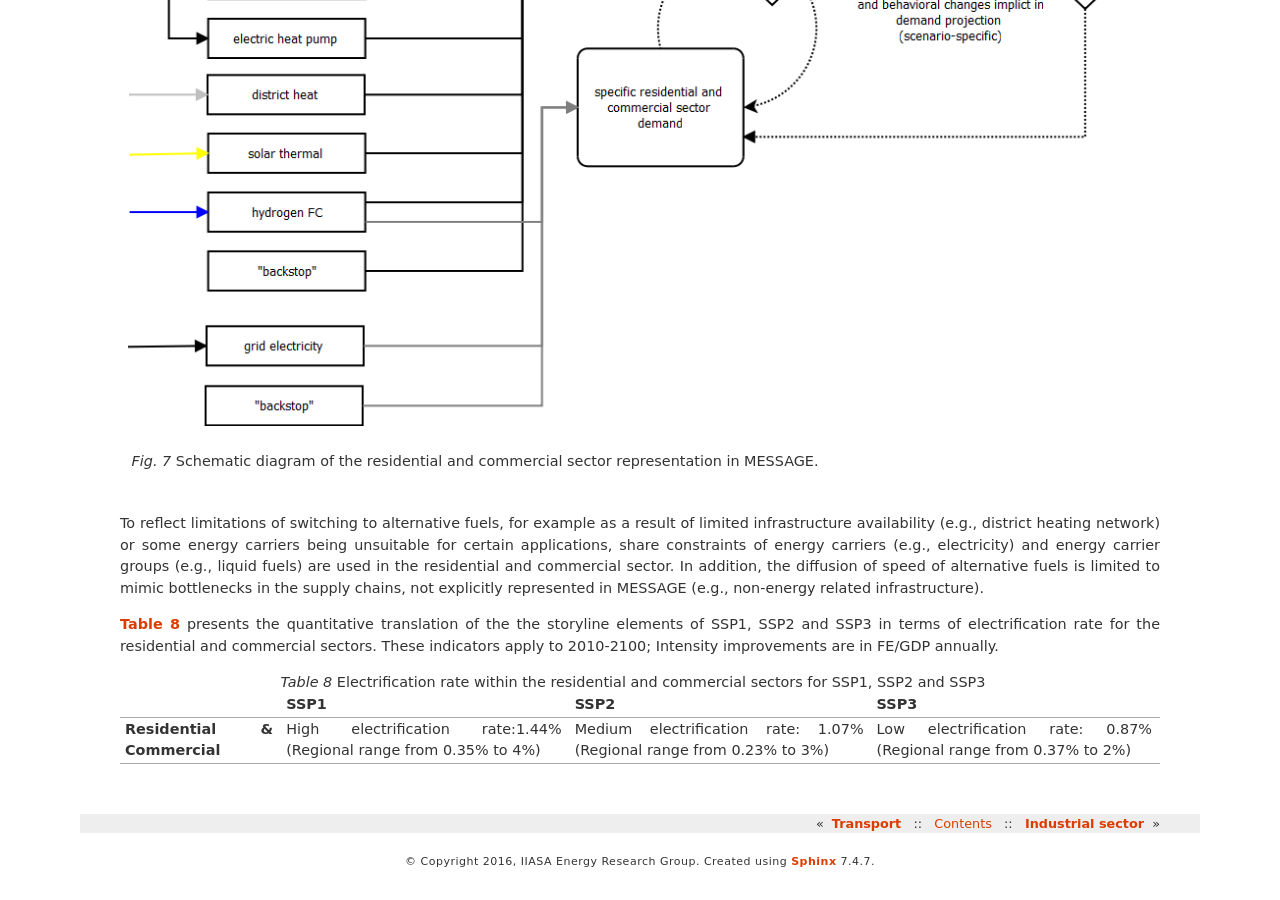
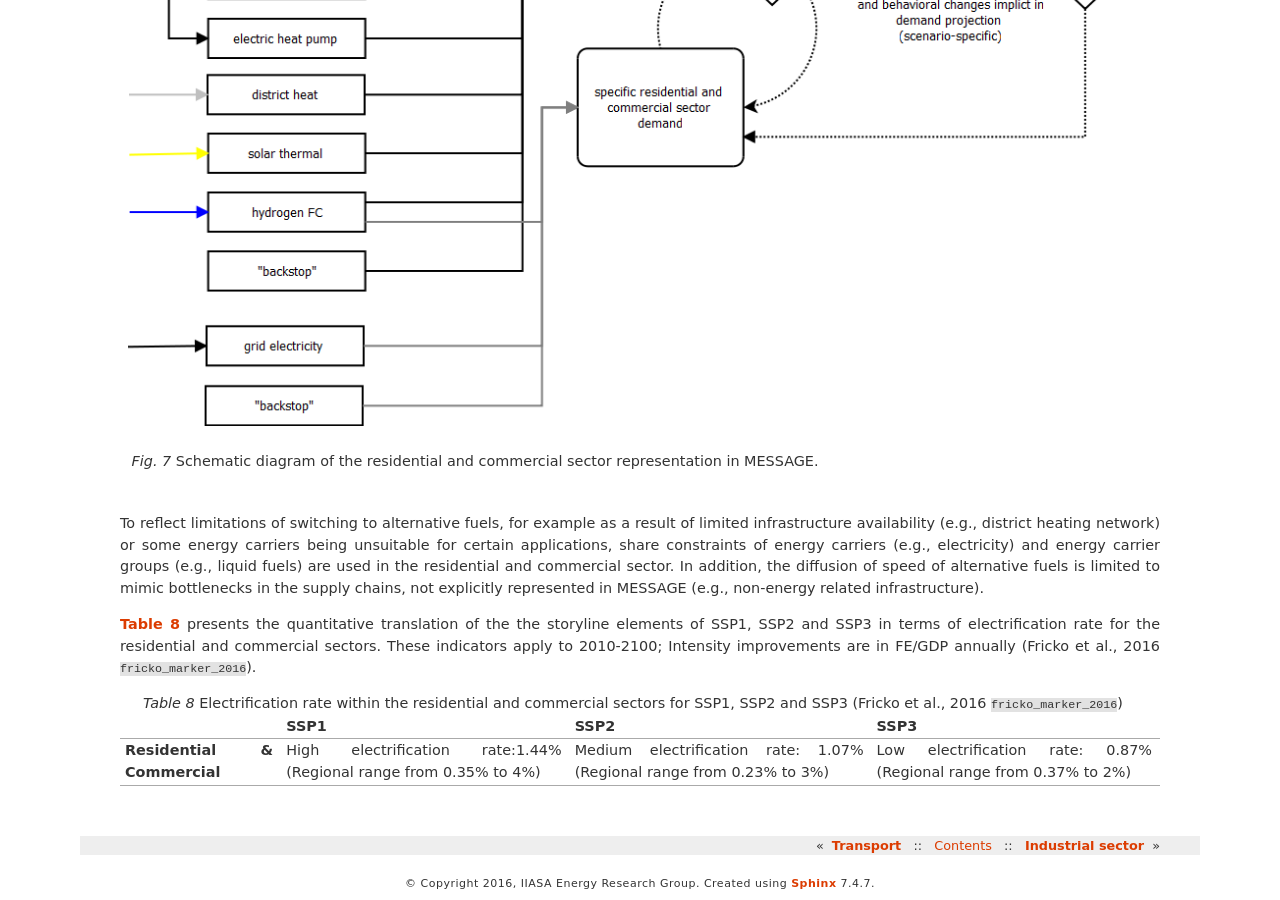
Before and after one commit to iiasa/message_doc, a Sphinx documentation site: the page built from source/message_globiom/energy/resid_commerc.rst, in a window 1280 px wide and 900 px high, scrolled down 1005 px. Built offline with Sphinx 7.4.7, drawn with Linux system fonts in a browser that asks for light colours; pages that are not in the unit, such as notebooks, are missing from menus; cross-references to code outside the pages are shown as plain code; before the commit the page ends 1884 px from its top, so only the background shows below that.

Commit message:
Update resid_commerc.rst

```diff
--- a/source/message_globiom/energy/resid_commerc.rst
+++ b/source/message_globiom/energy/resid_commerc.rst
@@ -13,10 +13,10 @@ This stylized residential and commercial thermal energy demand includes fuel swi
 
 To reflect limitations of switching to alternative fuels, for example as a result of limited infrastructure availability (e.g., district heating network) or some energy carriers being unsuitable for certain applications, share constraints of energy carriers (e.g., electricity) and energy carrier groups (e.g., liquid fuels) are used in the residential and commercial sector. In addition, the diffusion of speed of alternative fuels is limited to mimic bottlenecks in the supply chains, not explicitly represented in MESSAGE (e.g., non-energy related infrastructure).
 
-:numref:`tab-rescom` presents the quantitative translation of the the storyline elements of SSP1, SSP2 and SSP3 in terms of electrification rate for the residential and commercial sectors. These indicators apply to 2010-2100; Intensity improvements are in FE/GDP annually.
+:numref:`tab-rescom` presents the quantitative translation of the the storyline elements of SSP1, SSP2 and SSP3 in terms of electrification rate for the residential and commercial sectors. These indicators apply to 2010-2100; Intensity improvements are in FE/GDP annually (Fricko et al., 2016 :cite:`fricko_marker_2016`).
 
 .. _tab-rescom:
-.. table:: Electrification rate within the residential and commercial sectors for SSP1, SSP2 and SSP3
+.. table:: Electrification rate within the residential and commercial sectors for SSP1, SSP2 and SSP3 (Fricko et al., 2016 :cite:`fricko_marker_2016`)
 
    +------------------------------+-----------------------------------+------------------------------------+-----------------------------------+
    |                              | **SSP1**                          | **SSP2**                           | **SSP3**                          |
```
